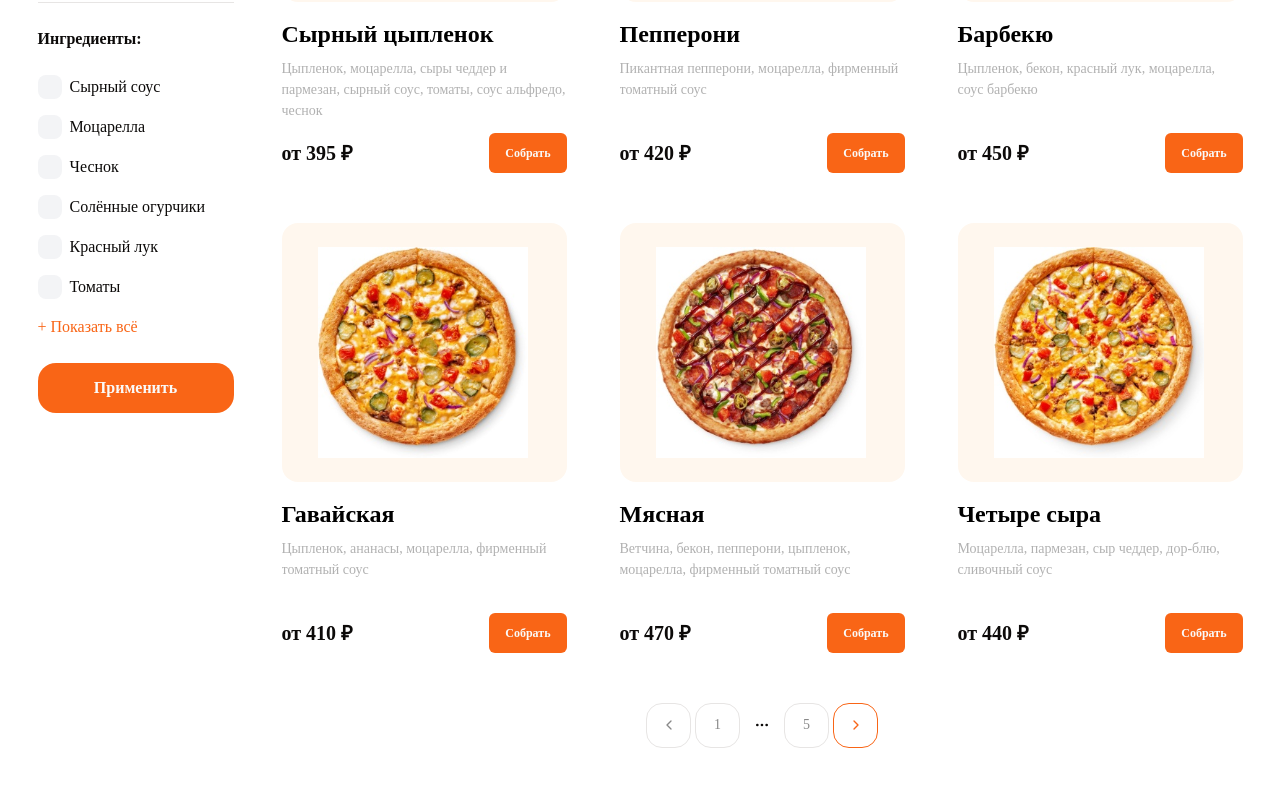
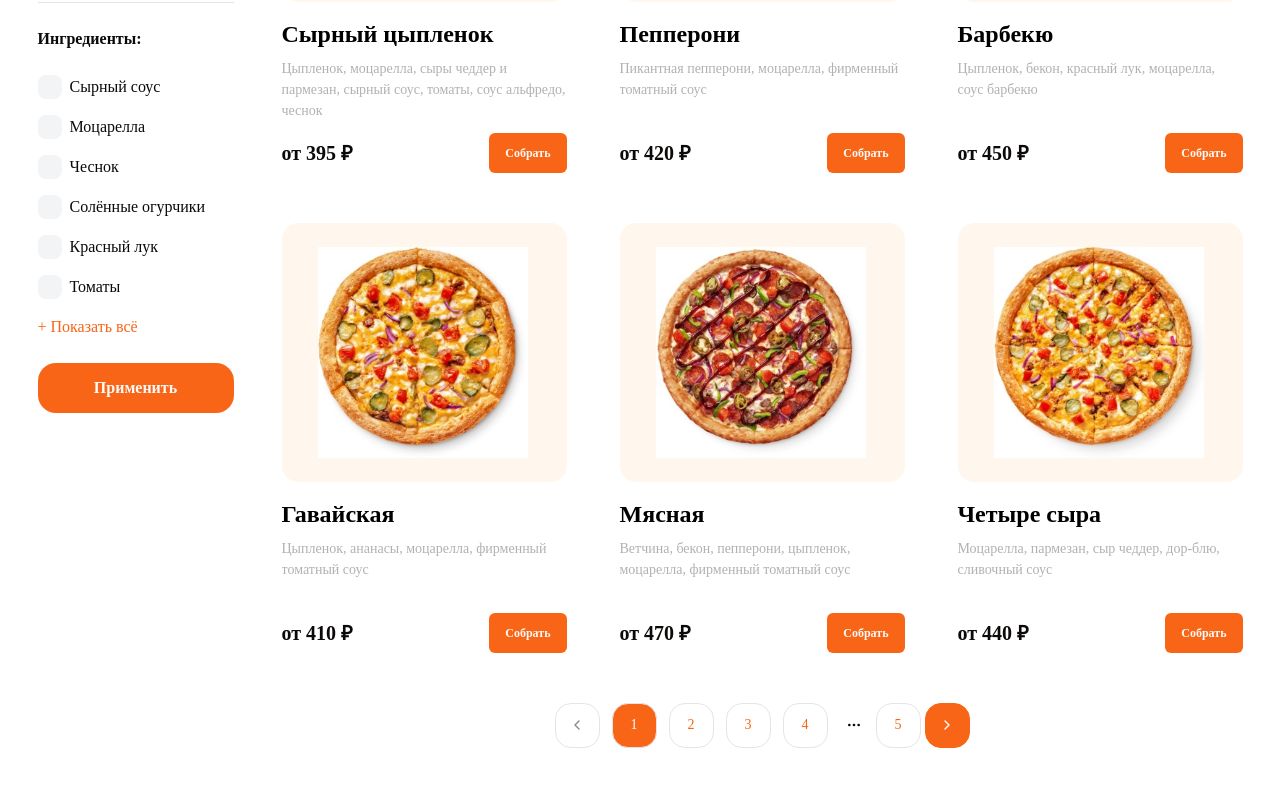
Before and after one commit to Almas-ue/ReactPizza, a React (Vite) app: page / in a window 1280 px wide. Shown: the part 628-1414 px from the top of the page. Built offline with nearby package versions, Linux system fonts and the light colour scheme; a web font is replaced by a local one.

Commit message:
paginate change

```diff
--- a/package.json
+++ b/package.json
@@ -1,7 +1,7 @@
 {
   "name": "reactpizza",
   "private": true,
-  "version": "0.2.0",
+  "version": "0.5.5",
   "type": "module",
   "scripts": {
     "dev": "vite",
--- a/src/components/ui/button.tsx
+++ b/src/components/ui/button.tsx
@@ -18,6 +18,7 @@ const buttonVariants = cva(
           "bg-secondary text-secondary-foreground hover:bg-secondary/80",
         ghost: "hover:bg-accent hover:text-accent-foreground",
         link: "text-primary underline-offset-4 hover:underline",
+        activated: "border border-primary text-primary bg-transparent bg-accent bg-primary text-white",
         disabled: "hover: cursor-default border border-[#EDEDED/90] text-[#888888]",
       },
       size: {
--- a/src/components/ui/pagination.tsx
+++ b/src/components/ui/pagination.tsx
@@ -49,7 +49,7 @@ const PaginationLink = ({
     aria-current={isActive ? "page" : undefined}
     className={cn(
       buttonVariants({
-        variant: isActive ? "outline" : "ghost",
+        variant: isActive ? "activated" : "ghost",
         size,
       }),
       "size-[45px] rounded-2xl border border-[#EDEDED/90] text-[#888888]",
--- a/src/widgets/listPizza/Pizzas.tsx
+++ b/src/widgets/listPizza/Pizzas.tsx
@@ -21,7 +21,7 @@ const Pizzas: FC<props> = ({ className }) => {
     return (
         <div className={cn("mt-7 flex flex-wrap justify-between gap-y-[50px]", className)}>
             <Card listProduct={currentItems} countList={cardCount} />
-            <PaginationPages countPage={countPage} lastPage={countPage} currentPage={currentPage} paginate={setCurrentPage} className="pb-[58px]" />
+            <PaginationPages countPage={countPage} currentPage={currentPage} paginate={setCurrentPage} className="pb-[58px]" />
         </div>
     )
 }
--- a/src/widgets/pages/PaginationPages.tsx
+++ b/src/widgets/pages/PaginationPages.tsx
@@ -1,4 +1,4 @@
-import { FC, useState } from "react"
+import { FC } from "react"
 import { cn } from "@/lib/utils";
 
 import {
@@ -15,12 +15,15 @@ interface props {
     className: string;
     countPage: number;
     currentPage: number;
-    lastPage: number;
     paginate: Function;
 }
 
-const PaginationPages: FC<props> = ({ countPage, currentPage, lastPage, paginate, className }) => {
-    const countPages: number = countPage;
+const PaginationPages: FC<props> = ({ countPage, currentPage, paginate, className }) => {
+    const pagesArr: number[] = [];
+
+    for (let i = 1; i <= countPage; i++) {
+        pagesArr.push(i);
+    }
 
     return (
         <Pagination className={className}>
@@ -29,37 +32,43 @@ const PaginationPages: FC<props> = ({ countPage, currentPage, lastPage, paginate
                     <PaginationPrevious
                         isActive={currentPage <= 1 ? false : true}
                         onClick={() => paginate((prev: number) => Math.max(prev - 1, 1))}
-                        className={cn(currentPage === 1 ? "cursor-not-allowed hover:text-[#888888]" : "border border-primary text-primary")}
+                        className={cn(currentPage === 1 ? "cursor-not-allowed hover:text-[#888888]" : "border border-primary text-white")}
                         href="#" />
                 </PaginationItem>
+                {
+                    pagesArr.map((page) =>
+                        <>
                             <PaginationItem>
-                    <PaginationLink onClick={() => paginate(1)} href="#" className="hover:text-primary hover:font-bold hover:border-primary">1</PaginationLink>
-                </PaginationItem>
                                 {
-                    currentPage >= 4 ? (
-                        <PaginationItem>
+                                    currentPage >= 4 && page > 1 ? (
                                         <PaginationEllipsis />
-                        </PaginationItem>
                                     ) : null
                                 }
+                            </PaginationItem>
+                            <PaginationItem>
                                 {
-
-                }
-                {
-                    countPages >= 5 ? (
-                        <PaginationItem>
+                                    page >= 5 ? (
                                         <PaginationEllipsis />
-                        </PaginationItem>
                                     ) : null
                                 }
-                <PaginationItem>
-                    <PaginationLink onClick={() => paginate(lastPage)} href="#">{lastPage}</PaginationLink>
                             </PaginationItem>
                             <PaginationItem>
+                                <PaginationLink
+                                    isActive={currentPage === page ? true : false}
+                                    className={cn(currentPage === page ? "text-white" : "text-primary")}
+                                    onClick={() => paginate(page)} href="#">
+                                    {page}
+                                </PaginationLink>
+                            </PaginationItem>
+
+                        </>
+                    )
+                }
+                <PaginationItem>
                     <PaginationNext
-                        isActive={currentPage >= lastPage ? false : true}
+                        isActive={currentPage >= countPage ? false : true}
                         onClick={() => paginate((prev: number) => Math.max(prev + 1, 1))}
-                        className={cn(currentPage < lastPage ? "border border-primary text-primary" : "cursor-not-allowed hover:text-[#888888]")}
+                        className={cn(currentPage < countPage ? "text-white border border-primary" : "cursor-not-allowed text-[#888888]")}
                         href="#" />
                 </PaginationItem>
             </PaginationContent>
```
Also changed, not shown: src/widgets/Header/Header.tsx (+6 -2 lines), 1 other file (tests, documents, lock files or other folders). Lines whose indentation alone changed are shown as unchanged.
